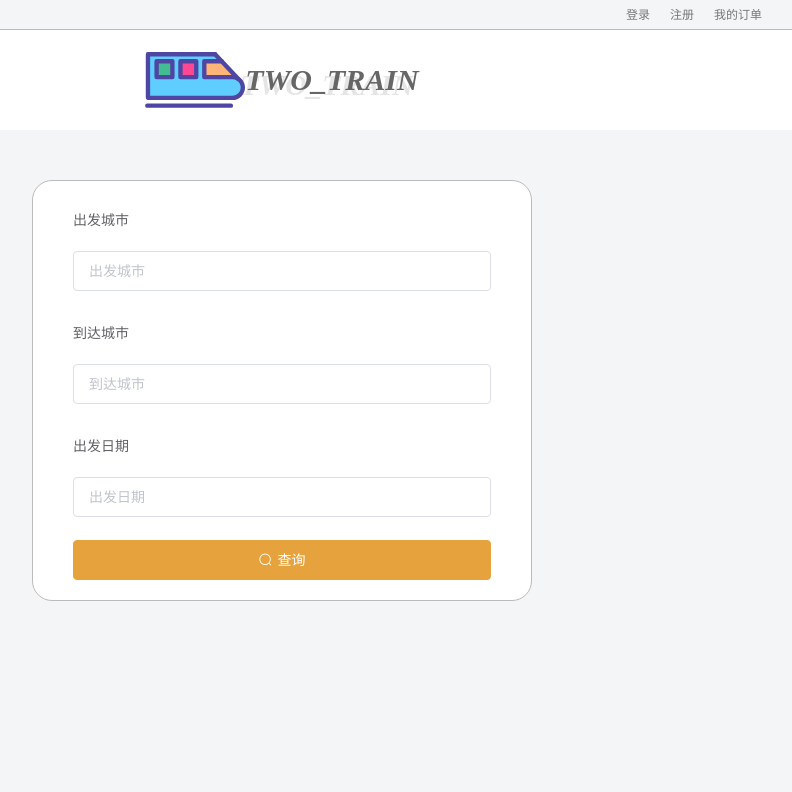
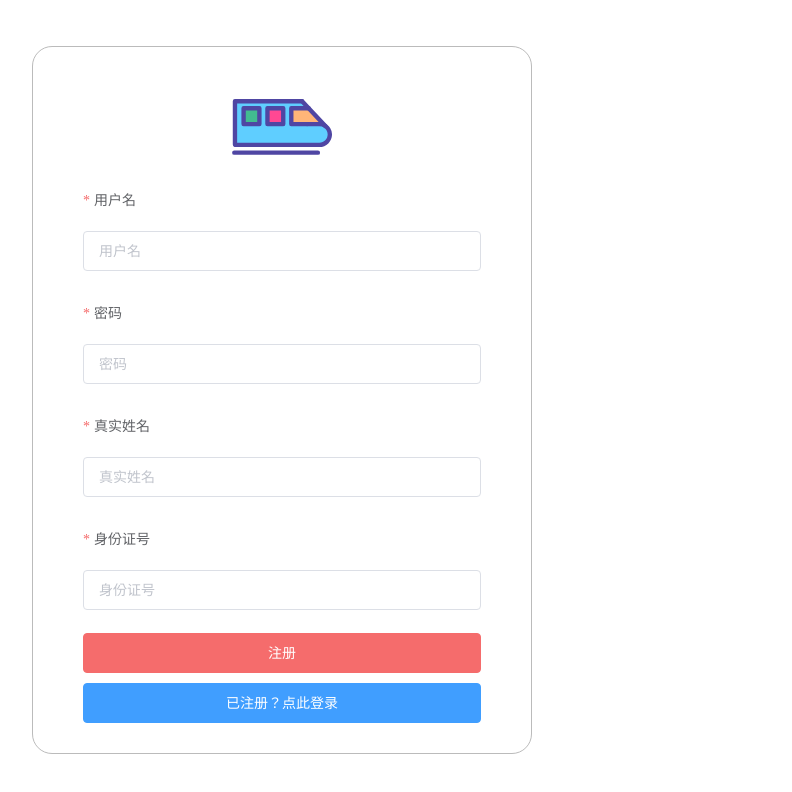
Before and after one commit to chsm1998/train-vue, a Vue app: page /#/register in a window 1280 px wide. Before the commit this address led to /#/. Shown: the top 792 px of the page, without its empty margins (358-1150 px from the left). Built offline with nearby package versions, Linux system fonts and the light colour scheme.

Commit message:
完善注册功能

```diff
--- a/src/main.js
+++ b/src/main.js
@@ -13,7 +13,73 @@ Vue.use(ElementUI);
 axios.defaults.baseURL = "http://localhost"
 axios.defaults.withCredentials = true
 
+axios.interceptors.response.use(res => {
+    if (res.data.status === 500) {
+        message(res.data.msg, 'error')
+    }
+    return res
+})
+
 Vue.prototype.axios = axios
+Vue.prototype.$myGet = function (url, method, params) {
+    axios.get(url, {
+        params: params
+    })
+        .then(res => {
+            if (res.data.status === 200) {
+                message(res.data.msg, 'success')
+                if (method != null) {
+                    method()
+                }
+            }
+        })
+        .catch(error => {
+            message('服务端响应异常', 'error')
+        })
+}
+Vue.prototype.$myPost = function (url, method, params) {
+    axios.post(url, params)
+        .then(res => {
+            if (res.data.status === 200) {
+                message(res.data.msg, 'success')
+                if (method != null) {
+                    method()
+                }
+            }
+        })
+        .catch(error => {
+            message('服务端响应异常', 'error')
+        })
+}
+Vue.prototype.$myPut = function (url, method, params) {
+    axios.put(url, params)
+        .then(res => {
+            if (res.data.status === 200) {
+                if (res.data.status === 200) {
+                    message(res.data.msg, 'success')
+                    method(res)
+                }
+            }
+        })
+        .catch(error => {
+            console.log(error)
+            message('服务端响应异常', 'error')
+        })
+}
+Vue.prototype.$myDelete = function (url, method, params) {
+    axios.delete(url, params)
+        .then(res => {
+            if (res.data.status === 200) {
+                message(res.data.msg, 'success')
+                if (method != null) {
+                    method()
+                }
+            }
+        })
+        .catch(error => {
+            message('服务端响应异常', 'error')
+        })
+}
 Vue.prototype.baseUrl = 'http://localhost'
 const TITLE = "火车售票-"
 
@@ -26,7 +92,22 @@ router.beforeEach((to, from, next) => {
     next()
 })
 
-new Vue({
-  router,
-  render: h => h(App)
+let vm = new Vue({
+    router,
+    data: {
+        user: null
+    },
+    render: h => h(App)
 }).$mount("#app");
+
+function message(msg, type) {
+    vm.$message({
+        showClose: true,
+        message: msg,
+        type: type
+    })
+}
+
+Vue.prototype.$myMessage = function (msg, type) {
+    message(msg, type)
+}
--- a/src/views/Index.vue
+++ b/src/views/Index.vue
@@ -3,8 +3,13 @@
         <div class="head">
             <div class="w login-group">
                 <div class="login">
-                    <router-link to="login">登录</router-link>
-                    <a href="#" class="register">注册</a>
+                    <template v-if="$root.$data.user == null">
+                        <router-link to="login">登录</router-link>
+                        <router-link to="register">注册</router-link>
+                    </template>
+                    <template v-else>
+                        <a href="#">{{$root.$data.user.name}}</a>
+                    </template>
                 </div>
                 <a href="#" class="login">我的订单</a>
             </div>
@@ -38,7 +43,25 @@
 
 <script>
     export default {
-        name: "Index"
+        name: "Index",
+        data() {
+            return {
+                getUserUrl: '/user/getLoginUser',
+            }
+        },
+        created() {
+            this.getUser()
+        },
+        methods: {
+            getUser() {
+                this.axios.get(this.getUserUrl)
+                    .then(res => {
+                        if (res.data.status === 200) {
+                            this.$root.$data.user = res.data.data
+                        }
+                    })
+            }
+        }
     }
 </script>
 
--- a/src/views/Register.vue
+++ b/src/views/Register.vue
@@ -6,20 +6,20 @@
                     <use xlink:href="#icon-huoche"></use>
                 </svg>
             </div>
-            <el-form label-position="top" label-width="80px">
-                <el-form-item label="用户名">
-                    <el-input placeholder="用户名"></el-input>
+            <el-form :model="form" status-icon ref="form" :rules="rules" label-position="top" label-width="80px">
+                <el-form-item label="用户名" prop="username">
+                    <el-input placeholder="用户名" v-model="form.username"></el-input>
                 </el-form-item>
-                <el-form-item label="密码">
-                    <el-input placeholder="密码"></el-input>
+                <el-form-item label="密码" prop="password">
+                    <el-input placeholder="密码" type="password" v-model="form.password"></el-input>
                 </el-form-item>
-                <el-form-item label="真实姓名">
-                    <el-input placeholder="真实姓名"></el-input>
+                <el-form-item label="真实姓名" prop="name">
+                    <el-input placeholder="真实姓名" v-model="form.name"></el-input>
                 </el-form-item>
-                <el-form-item label="身份证号">
-                    <el-input placeholder="身份证号"></el-input>
+                <el-form-item label="身份证号" prop="idCard">
+                    <el-input placeholder="身份证号" v-model="form.idCard"></el-input>
                 </el-form-item>
-                <el-button style="width: 100%; margin-bottom: 10px" type="danger">注册</el-button>
+                <el-button style="width: 100%; margin-bottom: 10px" type="danger" @click="register('form')">注册</el-button>
                 <el-button style="width: 100%; margin-left: 0" @click="toLogin" type="primary">已注册？点此登录</el-button>
             </el-form>
         </div>
@@ -29,9 +29,70 @@
 <script>
     export default {
         name: "Register",
+        data() {
+            let checkUsername = (rule, value, callback) => {
+                let params = {
+                    username: value
+                }
+                this.axios.get(this.checkUsernameUrl, {
+                    params: params
+                }).then(res => {
+                    if (res.data.status === 200) {
+                        callback()
+                    } else {
+                        callback(new Error(res.data.msg))
+                    }
+                })
+            };
+            return {
+                checkUsernameUrl: '/user/checkUsername',
+                registerUrl: '/user/register',
+                form: {
+                    username: null,
+                    password: null,
+                    idCard: null,
+                    name: null
+                },
+                rules: {
+                    username: [
+                        { required: true, message: '请输入用户名', trigger: ['change', 'blur'] },
+                        { min: 5, max: 12, message: '长度在 5 到 12 个字符', trigger: ['change', 'blur'] },
+                        { validator: checkUsername, trigger: ['change', 'blur'] }
+                    ],
+                    password: [
+                        { required: true, message: '请输入密码', trigger: ['change', 'blur'] },
+                        { min: 8, max: 12, message: '长度在 8 到 12 个字符', trigger: ['change', 'blur'] }
+                    ],
+                    idCard: [
+                        { required: true, message: '请输入身份证号', trigger: ['change', 'blur'] },
+                        { pattern: '(^\\d{15}$)|(^\\d{18}$|^\\d{17}x$|^\\d{17}X$)' , message: '请输入正确的身份证号码', trigger: ['change', 'blur'] }
+                    ],
+                    name: [
+                        { required: true, message: '请输入您的真实姓名', trigger: ['change', 'blur'] },
+                        { pattern: '^[\u2E80-\u9FFF]{2,4}$' , message: '请输入您正确的真实姓名', trigger: ['change', 'blur'] }
+                    ]
+                }
+            }
+        },
         methods: {
             toLogin() {
                 this.$router.push({path: '/login'})
+            },
+            toIndex() {
+                this.$router.push({path: '/'})
+            },
+            registerMethod(v) {
+                this.$root.$data.user = v.data.data
+                this.toIndex()
+            },
+            register(formName) {
+                this.$refs[formName].validate((valid) => {
+                    if (valid) {
+                        this.$myPut(this.registerUrl, this.registerMethod, this.form)
+                    } else {
+                        this.$myMessage('部分内容填写不规范，请完善后再试', 'error')
+                    }
+                })
             }
         }
     }
```
